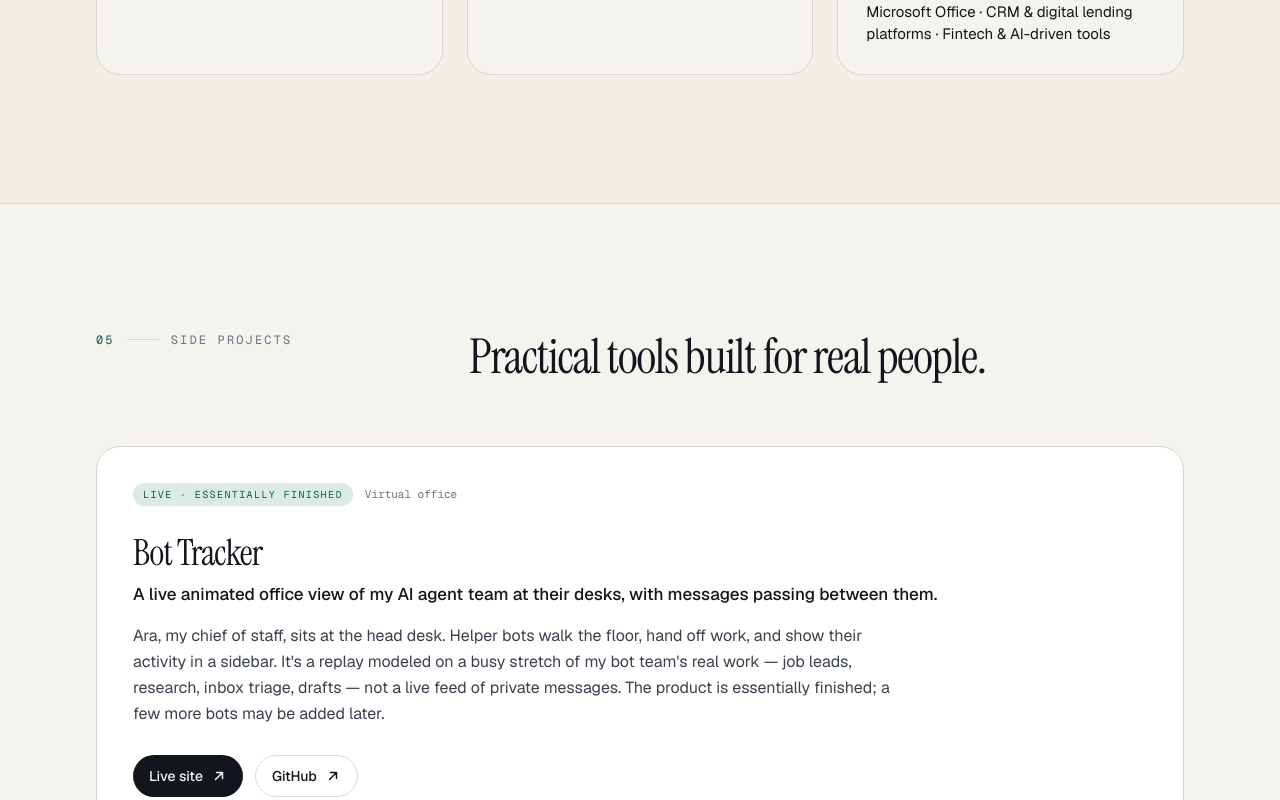
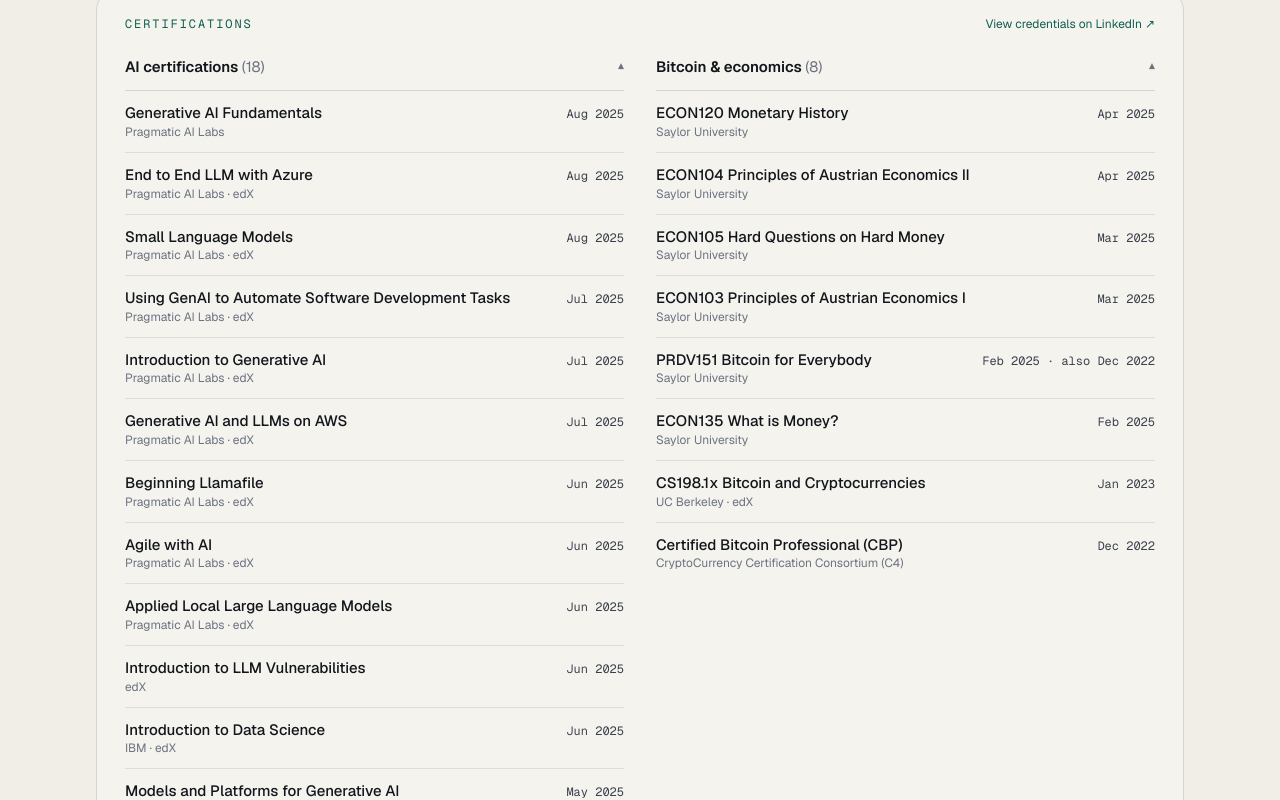
Before and after one commit to XBitcoinBytes/shaun-barry-portfolio, a Next.js app: page / in a window 1280 px wide. Shown: the part 8860-9660 px from the top of the page. Built offline with nearby package versions, Linux system fonts and the light colour scheme.

Commit message:
Portfolio: list all 26 certifications (18 AI + 8 Bitcoin & economics) with issuer and date; data-driven list; fix UC Berkeley date to Jan 2023

```diff
--- a/src/app/page.tsx
+++ b/src/app/page.tsx
@@ -2,7 +2,7 @@ import Link from "next/link";
 import { Nav } from "@/components/Nav";
 import { RevealObserver } from "@/components/RevealObserver";
 import { Arrow, SectionHeader, ToConfirm } from "@/components/ui";
-import { credentials, experience, links, profile, skills } from "@/content/profile";
+import { certificationGroups, certificationsLinkedIn, credentials, experience, links, profile, skills } from "@/content/profile";
 
 const principles = [
   {
@@ -596,6 +596,47 @@ export default function Home() {
                 </div>
               </div>
             </div>
+            <div id="certifications" className="reveal mt-6 rounded-3xl border border-line bg-paper p-7">
+              <div className="flex flex-wrap items-baseline justify-between gap-x-6 gap-y-2">
+                <h3 className="font-mono text-xs uppercase tracking-[0.16em] text-accent">Certifications</h3>
+                <a
+                  href={certificationsLinkedIn}
+                  target="_blank"
+                  rel="noopener noreferrer"
+                  className="text-xs text-accent underline-offset-4 hover:underline"
+                >
+                  View credentials on LinkedIn ↗
+                </a>
+              </div>
+              <div className="mt-6 grid gap-8 lg:grid-cols-2">
+                {certificationGroups.map((g) => (
+                  <details key={g.title} open className="group">
+                    <summary className="flex cursor-pointer list-none items-center justify-between gap-3 border-b border-line pb-3 [&::-webkit-details-marker]:hidden">
+                      <span className="text-[15px] font-semibold">
+                        {g.title} <span className="font-normal text-muted">({g.items.length})</span>
+                      </span>
+                      <span aria-hidden className="font-mono text-xs text-muted transition-transform group-open:rotate-180">
+                        ▾
+                      </span>
+                    </summary>
+                    <ul>
+                      {g.items.map((c, i) => (
+                        <li
+                          key={`${c.name}-${c.issuer}-${i}`}
+                          className="flex flex-col gap-0.5 border-b border-line/70 py-3 last:border-0 sm:flex-row sm:items-baseline sm:justify-between sm:gap-4"
+                        >
+                          <div className="min-w-0">
+                            <p className="text-[15px] font-medium leading-snug">{c.name}</p>
+                            <p className="text-xs text-muted">{c.issuer}</p>
+                          </div>
+                          <p className="shrink-0 font-mono text-xs text-ink-2">{c.date}</p>
+                        </li>
+                      ))}
+                    </ul>
+                  </details>
+                ))}
+              </div>
+            </div>
           </div>
         </section>
 
--- a/src/content/profile.ts
+++ b/src/content/profile.ts
@@ -102,6 +102,56 @@ export const experience: Role[] = [
   },
 ];
 
+export type Certification = { name: string; issuer: string; date: string };
+export type CertificationGroup = { title: string; items: Certification[] };
+
+export const certificationsLinkedIn = "https://www.linkedin.com/in/barryshaun/details/certifications/";
+
+/**
+ * Add a new certification as ONE line at the top of the right group (newest first).
+ * date format: "Mon YYYY". Credential IDs are intentionally not shown on the site.
+ */
+export const certificationGroups: CertificationGroup[] = [
+  {
+    title: "AI certifications",
+    items: [
+      { name: "Generative AI Fundamentals", issuer: "Pragmatic AI Labs", date: "Aug 2025" },
+      { name: "End to End LLM with Azure", issuer: "Pragmatic AI Labs · edX", date: "Aug 2025" },
+      { name: "Small Language Models", issuer: "Pragmatic AI Labs · edX", date: "Aug 2025" },
+      { name: "Using GenAI to Automate Software Development Tasks", issuer: "Pragmatic AI Labs · edX", date: "Jul 2025" },
+      { name: "Introduction to Generative AI", issuer: "Pragmatic AI Labs · edX", date: "Jul 2025" },
+      { name: "Generative AI and LLMs on AWS", issuer: "Pragmatic AI Labs · edX", date: "Jul 2025" },
+      { name: "Beginning Llamafile", issuer: "Pragmatic AI Labs · edX", date: "Jun 2025" },
+      { name: "Agile with AI", issuer: "Pragmatic AI Labs · edX", date: "Jun 2025" },
+      { name: "Applied Local Large Language Models", issuer: "Pragmatic AI Labs · edX", date: "Jun 2025" },
+      { name: "Introduction to LLM Vulnerabilities", issuer: "edX", date: "Jun 2025" },
+      { name: "Introduction to Data Science", issuer: "IBM · edX", date: "Jun 2025" },
+      { name: "Models and Platforms for Generative AI", issuer: "IBM · edX", date: "May 2025" },
+      { name: "Impact, Ethics, and Issues with Generative AI", issuer: "IBM · edX", date: "May 2025" },
+      { name: "Foundations of AI", issuer: "IBM", date: "May 2025" },
+      { name: "Introduction to Generative AI", issuer: "IBM · edX", date: "May 2025" },
+      { name: "Prompt Design in Vertex AI Skill Badge", issuer: "Google", date: "Apr 2025" },
+      { name: "Introduction to Prompt Engineering", issuer: "IBM · edX", date: "Apr 2025" },
+      { name: "AI for Everyone: Master the Basics", issuer: "IBM · edX", date: "Apr 2025" },
+    ],
+  },
+  {
+    title: "Bitcoin & economics",
+    items: [
+      { name: "ECON120 Monetary History", issuer: "Saylor University", date: "Apr 2025" },
+      { name: "ECON104 Principles of Austrian Economics II", issuer: "Saylor University", date: "Apr 2025" },
+      { name: "ECON105 Hard Questions on Hard Money", issuer: "Saylor University", date: "Mar 2025" },
+      { name: "ECON103 Principles of Austrian Economics I", issuer: "Saylor University", date: "Mar 2025" },
+      { name: "PRDV151 Bitcoin for Everybody", issuer: "Saylor University", date: "Feb 2025 · also Dec 2022" },
+      { name: "ECON135 What is Money?", issuer: "Saylor University", date: "Feb 2025" },
+      { name: "CS198.1x Bitcoin and Cryptocurrencies", issuer: "UC Berkeley · edX", date: "Jan 2023" },
+      { name: "Certified Bitcoin Professional (CBP)", issuer: "CryptoCurrency Certification Consortium (C4)", date: "Dec 2022" },
+    ],
+  },
+];
+
+export const certificationCount = certificationGroups.reduce((n, g) => n + g.items.length, 0);
+
 export type Credential = { label: string; value: string | null; href?: string };
 
 export const credentials: Credential[] = [
@@ -110,12 +160,7 @@ export const credentials: Credential[] = [
     label: "Licensed MLO (NMLS)",
     value: "AK, AR, AZ, CA, CO, CT, DC, FL, GA, IA, ID, IL, IN, KS, KY, MA, MD, MI, MN, MO, MS, MT, NC, ND, NE, NH, NM, OH, OK, OR, PA, RI, SD, TN, TX, VA, VT, WA, WV",
   },
-  {
-    label: "Certifications",
-    value:
-      "18 Generative AI & Prompt Engineering certifications (IBM, Google, Pragmatic AI) · Certified Bitcoin Professional (CBP) – C4 · Bitcoin & Cryptocurrencies – UC Berkeley, 2022",
-    href: "https://www.linkedin.com/in/barryshaun/details/certifications/",
-  },
+  { label: "Certifications", value: `${certificationCount} certifications — full list below` },
   { label: "Education", value: "Cincinnati State — coursework in Marketing" },
 ];
 
```
Also changed, not shown: 1 other file (tests, documents, lock files or other folders).
